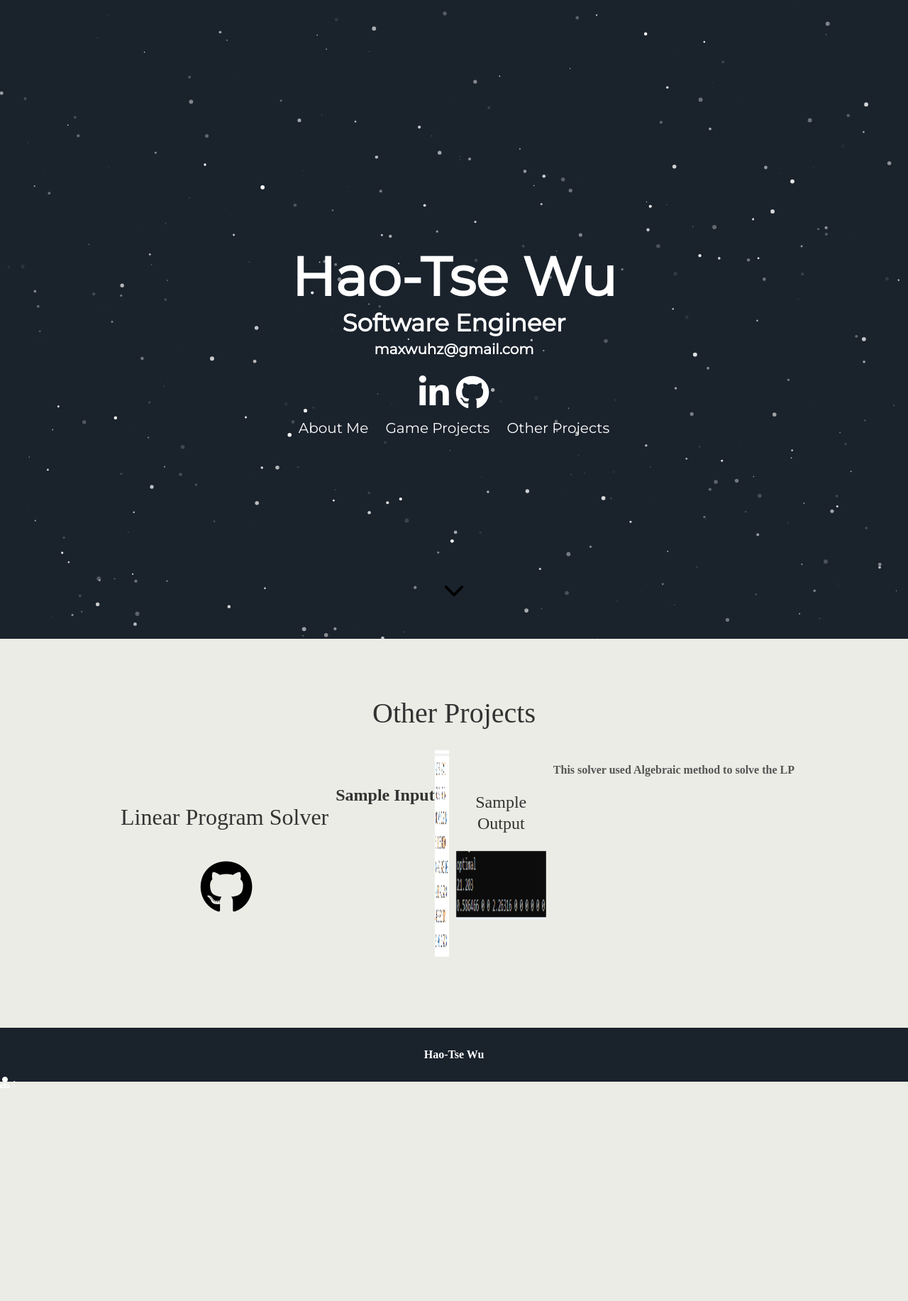
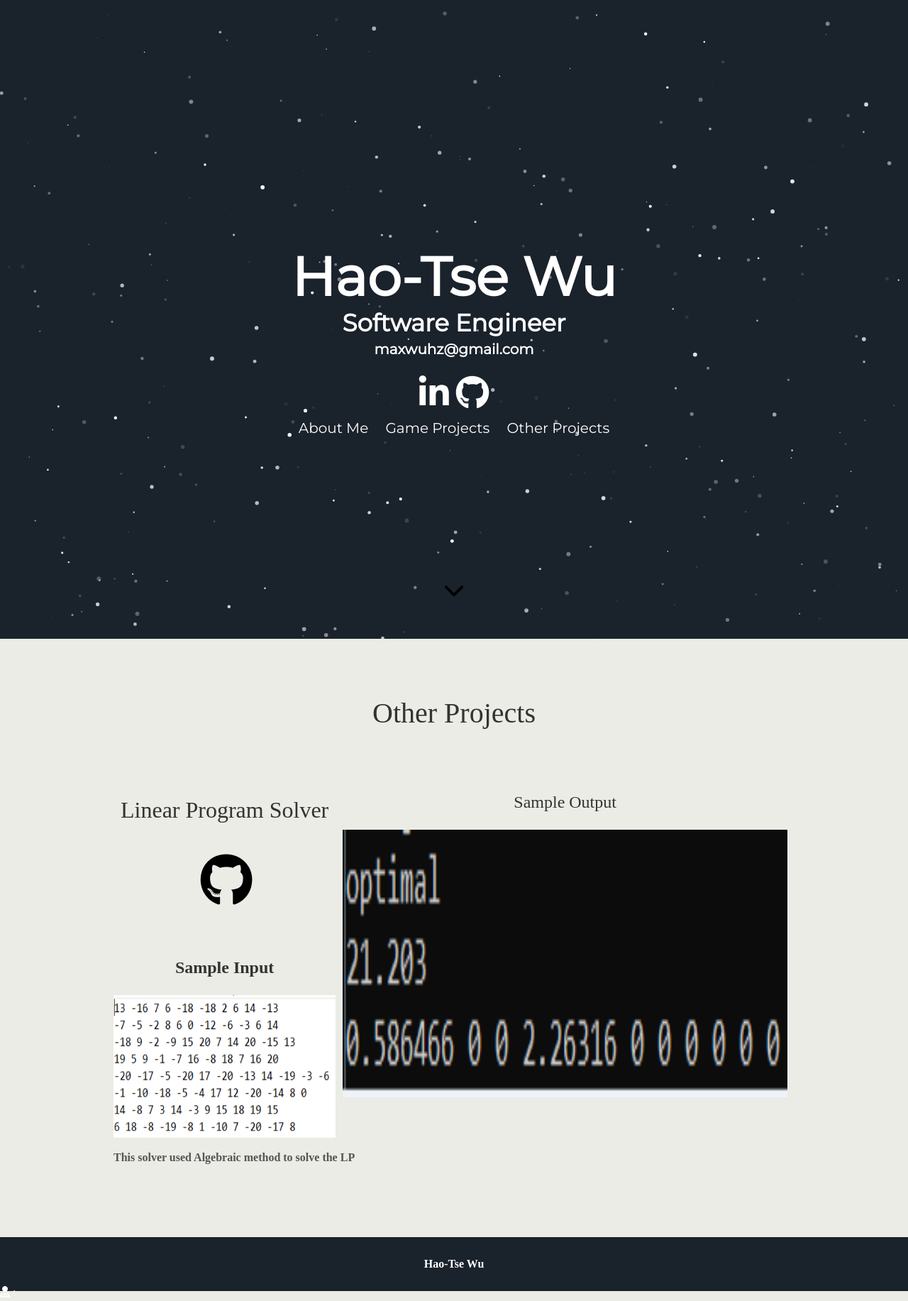
Before and after one commit to Maxroo/Maxroo.github.io, a Jekyll site: the page built from other_projects.html, in a window 1280 px wide. Shown: the whole page at 71% size. Built offline with Jekyll 4.4.1, drawn with Linux system fonts in a browser that asks for light colours; nearby versions of some CDN libraries; some web fonts are replaced; comment, search, counter and statistics services are not loaded; before the commit the page ends 1538 px from its top, so only the background shows below that.

Commit message:
align update

```diff
--- a/_includes/other_projects.html
+++ b/_includes/other_projects.html
@@ -4,7 +4,7 @@
 </div>
 <div class="user">
 
-  <div class="user">
+  <div class="user_detail">
     <div class="tech">
     <h2>Linear Program Solver</a></h2>
     <a aria-label="My Github" target="_blank" href="https://github.com/Maxroo/lp_solver"><i style="padding-left: 5px; color:black" class="fab fa-github"></i></a>
@@ -22,8 +22,9 @@
         alt="Flowers in Chania" width="420" height="315"></a>
     </div>
     </div>
-    <p>This solver used Algebraic method to solve the LP</p>
+
   </div>
+  <p>This solver used Algebraic method to solve the LP</p>
 </div>
 </div>
 
```
Also changed, not shown: _includes/aboutMe.html (+1 -6 lines).
